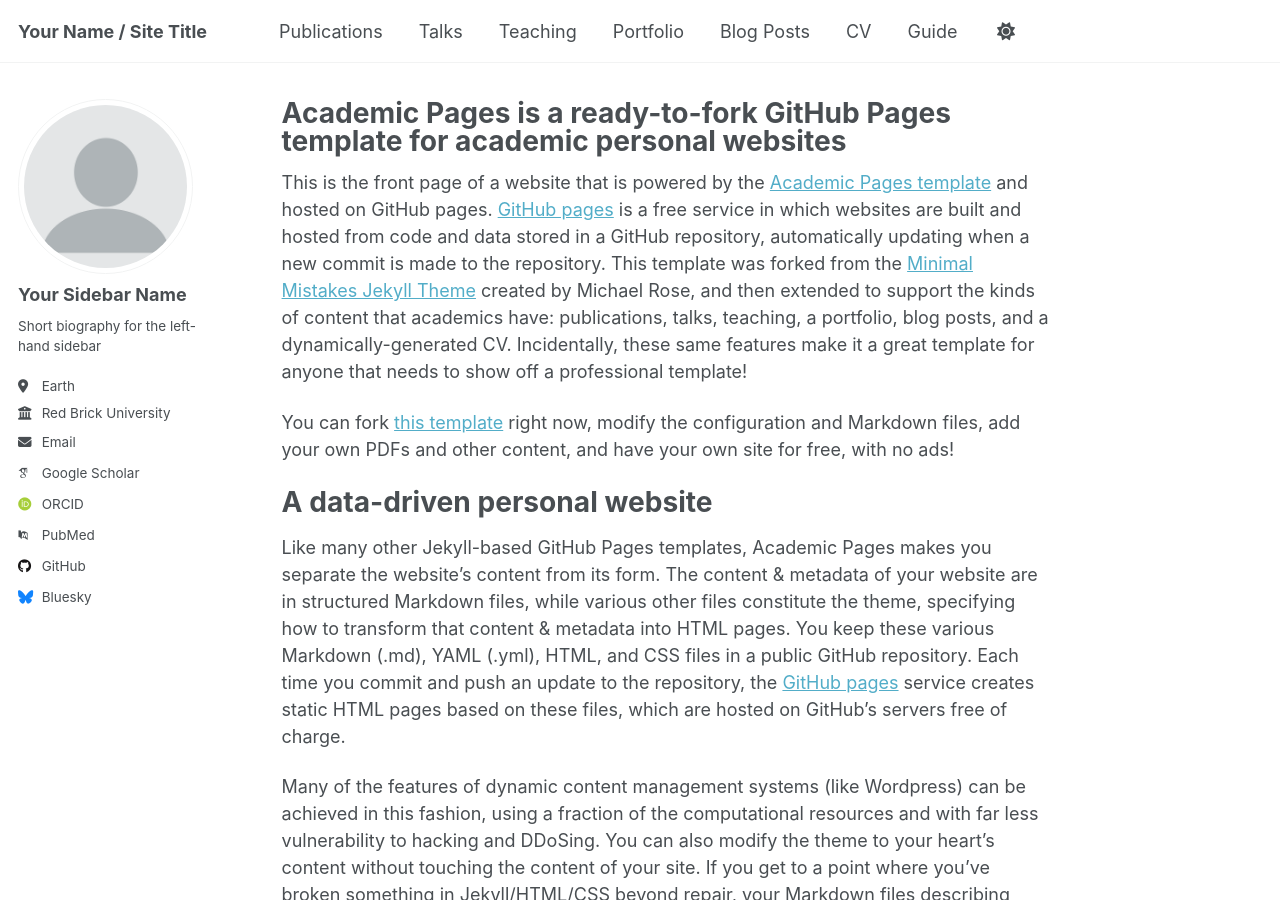
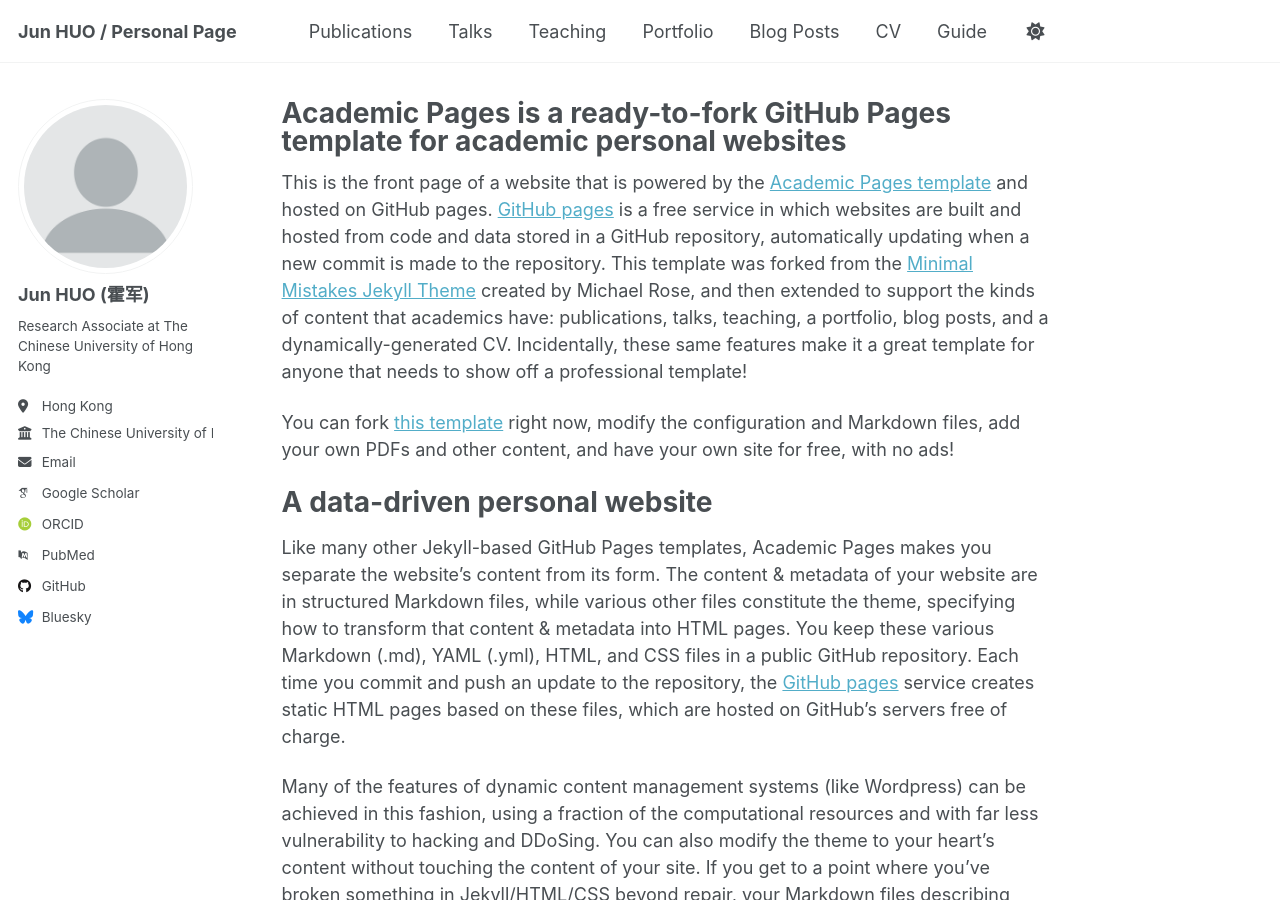
Before and after one commit to FokKwan/huojun.github.io, a Jekyll site: the page built from _pages/about.md, in a window 1280 px wide and 900 px high. Built offline with Jekyll 4.4.1, drawn with Linux system fonts in a browser that asks for light colours; some web fonts are replaced; a script that is not in the unit is left out.

Commit message:
Update _config.yml

```diff
--- a/_config.yml
+++ b/_config.yml
@@ -9,7 +9,7 @@
 # Basic Site Settings
 locale                   : "en-US"
 site_theme               : "default" # Currently available options are "default", "air"
-title                    : "Your Name / Site Title"
+title                    : "Jun HUO / Personal Page"
 title_separator          : "-"
 name                     : &name "Your Name"
 description              : &description "Your Name's academic portfolio"   # Update this with a general description of your site, this is the default if not overridden by a page
@@ -24,21 +24,21 @@ repository               : "academicpages/academicpages.github.io"
 author:
   # Biographic information
   avatar           : "profile.png"
-  name             : "Your Sidebar Name"
+  name             : "Jun HUO (霍军)"
   pronouns         : # example: "she/her"
-  bio              : "Short biography for the left-hand sidebar"
-  location         : "Earth"
-  employer         : "Red Brick University"
+  bio              : "Research Associate at The Chinese University of Hong Kong"
+  location         : "Hong Kong"
+  employer         : "The Chinese University of Hong Kong"
   uri              : # URL
-  email            : "none@example.org"
+  email            : "fok_kwan@163.com"
 
   # Academic websites
   academia         : # URL
   arxiv            : # URL - Update with the correct link to your profile
-  googlescholar    : "https://scholar.google.com/citations?user=PS_CX0AAAAAJ"
+  googlescholar    : "https://scholar.google.com/citations?hl=zh-CN&user=fjzIsUkAAAAJ"
   inspire-hep      : # URL
   impactstory      : # URL
-  orcid            : "https://orcid.org/yourorcidurl"
+  orcid            : "https://orcid.org/0000-0001-8122-1806"
   semantic         : # URL
   pubmed           : "https://www.ncbi.nlm.nih.gov/pubmed/?term=john+snow"
   researchgate     : # URL
```
